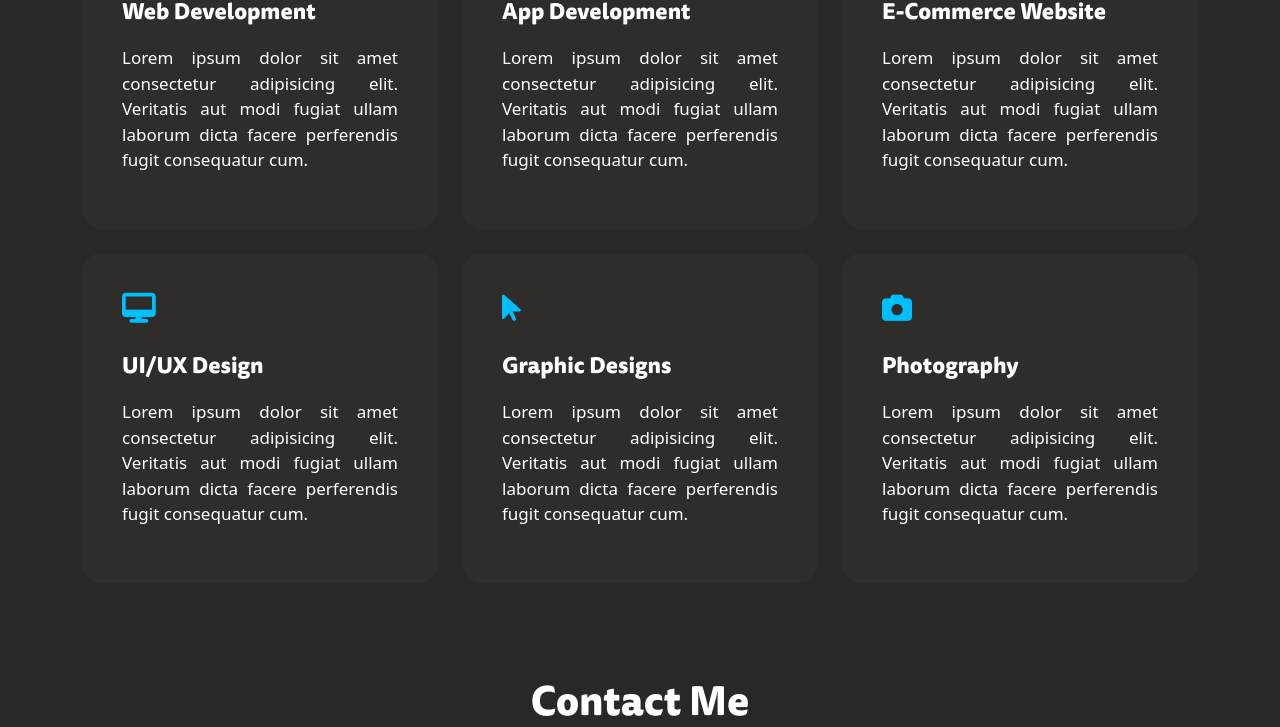
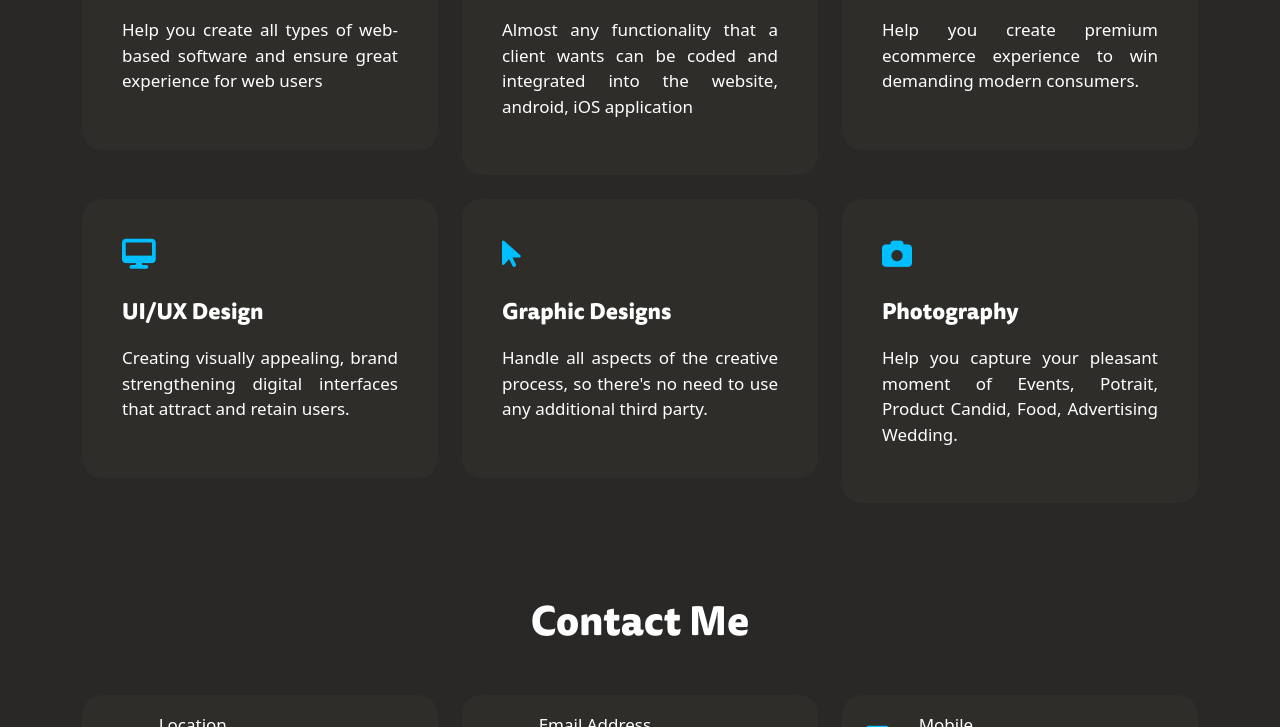
Before and after one commit to bhuvaneshcj/bhuvaneshcj.github.io, a plain HTML site: page index.html in a window 1280 px wide. Shown: the part 2003-2730 px from the top of the page. Drawn offline with nearby package versions, Linux system fonts and the light colour scheme.

Commit message:
content changes

```diff
--- a/assets/custom/style.css
+++ b/assets/custom/style.css
@@ -185,7 +185,7 @@ section {
 /* services */
 .services-cards {
   margin-top: 100px;
-  cursor: default;
+  cursor: pointer;
 }
 .services-card {
   background-color: var(--cj-primary2);
--- a/index.html
+++ b/index.html
@@ -92,14 +92,9 @@
                 </div>
                 <div class="col-lg-7">
                     <div class="row aboutme-intro">
-                        <p class="mb-5">Lorem ipsum dolor sit amet, consectetur adipisicing elit. Recusandae atque et
-                            modi
-                            quisquam saepe
-                            minus necessitatibus debitis iusto minima non nam maiores natus optio tenetur, corporis,
-                            assumenda
-                            corrupti ea sint qui quod eum. Facilis, magnam. Aspernatur ipsam deserunt iusto, sed
-                            mollitia ab
-                            ipsum quam culpa molestiae blanditiis, magnam commodi iure!</p>
+                        <p class="mb-5">I’m a people person. I love meeting new people and learning about their lives
+                            and their backgrounds. I can almost always find common ground with strangers, and I like
+                            making people feel comfortable in my presence.</p>
                     </div>
                     <div class="row aboutme-detail">
                         <div class="col-lg-6 col-sm-6">
@@ -289,54 +284,47 @@
                     <div class="services-card">
                         <i class="fa fa-codepen"></i>
                         <h5>Web Development</h5>
-                        <p>Lorem ipsum dolor sit amet consectetur adipisicing elit. Veritatis aut modi fugiat ullam
-                            laborum
-                            dicta facere perferendis fugit consequatur cum.</p>
+                        <p>Help you create all types of web-based software and ensure great experience for web users
+                        </p>
                     </div>
                 </div>
                 <div class="col-lg-4 mb-4">
                     <div class="services-card">
                         <i class="fa fa-apple"></i>
                         <h5>App Development</h5>
-                        <p>Lorem ipsum dolor sit amet consectetur adipisicing elit. Veritatis aut modi fugiat ullam
-                            laborum
-                            dicta facere perferendis fugit consequatur cum.</p>
+                        <p>Almost any functionality that a client wants can be coded and integrated into the website,
+                            android, iOS application</p>
                     </div>
                 </div>
                 <div class="col-lg-4 mb-4">
                     <div class="services-card">
                         <i class="fa fa-cart-plus"></i>
                         <h5>E-Commerce Website</h5>
-                        <p>Lorem ipsum dolor sit amet consectetur adipisicing elit. Veritatis aut modi fugiat ullam
-                            laborum
-                            dicta facere perferendis fugit consequatur cum.</p>
+                        <p>Help you create premium ecommerce experience to win demanding modern consumers.</p>
                     </div>
                 </div>
                 <div class="col-lg-4 mb-4">
                     <div class="services-card">
                         <i class="fa fa-desktop"></i>
                         <h5>UI/UX Design</h5>
-                        <p>Lorem ipsum dolor sit amet consectetur adipisicing elit. Veritatis aut modi fugiat ullam
-                            laborum
-                            dicta facere perferendis fugit consequatur cum.</p>
+                        <p>Creating visually appealing, brand strengthening digital interfaces that attract and retain
+                            users.</p>
                     </div>
                 </div>
                 <div class="col-lg-4 mb-4">
                     <div class="services-card">
                         <i class="fa fa-mouse-pointer"></i>
                         <h5>Graphic Designs</h5>
-                        <p>Lorem ipsum dolor sit amet consectetur adipisicing elit. Veritatis aut modi fugiat ullam
-                            laborum
-                            dicta facere perferendis fugit consequatur cum.</p>
+                        <p>Handle all aspects of the creative process, so there's no need to use any additional third
+                            party.</p>
                     </div>
                 </div>
                 <div class="col-lg-4 mb-4">
                     <div class="services-card">
                         <i class="fa fa-camera"></i>
                         <h5>Photography</h5>
-                        <p>Lorem ipsum dolor sit amet consectetur adipisicing elit. Veritatis aut modi fugiat ullam
-                            laborum
-                            dicta facere perferendis fugit consequatur cum.</p>
+                        <p>Help you capture your pleasant moment of Events, Potrait, Product Candid, Food, Advertising
+                            Wedding.</p>
                     </div>
                 </div>
             </div>
```
